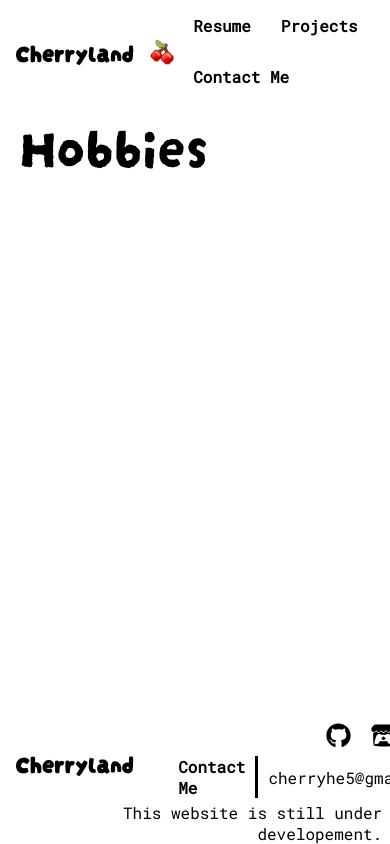
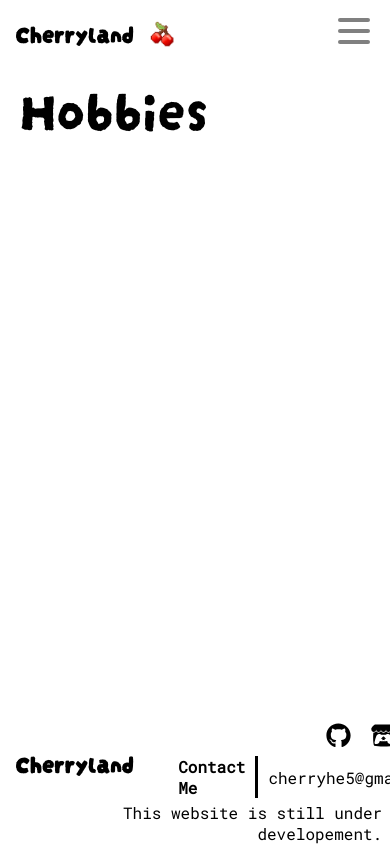
Before and after one commit to qhe1332/Personal-Website, a React (Create React App) app: page /hobbies in a window 390 px wide. Built offline with nearby package versions, Linux system fonts and the light colour scheme.

Commit message:
mobile enhancement

```diff
--- a/src/App.js
+++ b/src/App.js
@@ -4,7 +4,7 @@ import './App.css';
 import Navbar from "./components/navbar";
 
 import Homepage from "./pages/homepage";
-import Projects from "./pages/projects";
+import Portfolio from "./pages/portfolio";
 import Media from "./pages/media";
 import Hobbies from "./pages/hobbies";
 import ContactMe from "./pages/contactMe";
@@ -14,7 +14,7 @@ function App() {
     <Router>
       <Routes>
         <Route path='/' element={<Homepage/>} />
-        <Route path='/projects' element={<Projects/>} />
+        <Route path='/portfolio' element={<Portfolio/>} />
         <Route path='/media' element={<Media/>} />
         <Route path='/hobbies' element={<Hobbies/>} />
         <Route path='/contact' element={<ContactMe/>} />
--- a/src/components/navbar.js
+++ b/src/components/navbar.js
@@ -1,6 +1,8 @@
 import React from "react";
 import { BrowserRouter as Router, Routes, Route, Link, NavLink } from "react-router-dom";
 import cherry from "../assets/cherry.png"
+import NavRight from "./navbarRight"
+import NavHamburger from "./navbarHamburger"
 
 function Navbar(prop) {
     return (
@@ -9,12 +11,8 @@ function Navbar(prop) {
                 <li id={prop.white}><Link className="homeButton" to="/">Cherryland</Link></li>
                 <img id="logo" src={cherry} />
             </div>
-            <div className="nav-right">
-                <li id={prop.white}><Link to="https://drive.google.com/file/d/1rP76UZFixkdj-QWAM4suOEaTwUEccaLI/view?usp=sharing" target="_blank">Resume</Link></li>
-                <li id={prop.white}><Link to="/projects">Projects</Link></li>
-                {/* <li><Link to="/hobbies">Hobbies</Link></li> */}
-                <li id={prop.white}><Link to="/contact">Contact Me</Link></li>
-            </div>
+            <NavHamburger/>
+            <NavRight white={prop.white}/>
         </nav>
     );
 }
--- /dev/null
+++ b/src/components/navbarHamburger.js
@@ -0,0 +1,26 @@
+import React, { useState } from "react";
+import { BrowserRouter as Router, Routes, Route, Link, NavLink } from "react-router-dom";
+
+var color = "black";
+const divStyle = {
+    backgroundColor: ({ color } ? 'gray' : 'black'),
+};
+
+function NavHamburger(prop) {
+    const [open, setOpen] = useState(false);
+    console.log(color);
+    if(open == true){
+        color = "gray";
+    } else {
+        color = "black";
+    }
+    return (
+        <div className="hamburger" open={open} onClick={() => setOpen(!open)}>
+            <div style={divStyle}/>
+            <div style={divStyle}/>
+            <div style={divStyle}/>
+        </div>
+    );
+}
+
+export default NavHamburger;
--- /dev/null
+++ b/src/components/navbarRight.js
@@ -0,0 +1,15 @@
+import React from "react";
+import { BrowserRouter as Router, Routes, Route, Link, NavLink } from "react-router-dom";
+
+function NavRight(prop) {
+    return (
+        <div className="nav-right">
+            <li id={prop.white}><Link to="https://drive.google.com/file/d/1rP76UZFixkdj-QWAM4suOEaTwUEccaLI/view?usp=sharing" target="_blank">Resume</Link></li>
+            <li id={prop.white}><Link to="/portfolio">Portfolio</Link></li>
+            {/* <li><Link to="/hobbies">Hobbies</Link></li> */}
+            <li id={prop.white}><Link to="/contact">Contact Me</Link></li>
+        </div>
+    );
+}
+
+export default NavRight;
--- a/src/index.css
+++ b/src/index.css
@@ -50,6 +50,7 @@ code {
   justify-content: space-between;
   align-items: center;
   width: 100%;
+  z-index: 1;
 }
 
 .nav li {
@@ -97,6 +98,52 @@ code {
   background: url(./assets/cherrywhite.png);
 }
 
+.hamburger {
+  width: 2rem;
+  height: 2rem;
+  position: fixed;
+  top: 15px;
+  right: 20px;
+  z-index: 200;
+  display: flex;
+  justify-content: space-around;
+  flex-flow: column nowrap;
+}
+.hamburger div{
+  width: 2rem;
+  height: 0.25rem;
+  border-radius: 10px;
+}
+
+@media screen and (max-width: 600px) {
+  .nav{
+    z-index: 100;
+  }
+  .nav-right{
+    display: none;
+    flex-flow: column nowrap;
+    background-color: #ECFAFF;
+    position: fixed;
+    top: 0;
+    right: 0;
+    height: 100vh;
+    width: 300px;
+    padding-top: 3.5rem;
+    z-index: 100;
+  }
+  .nav li {
+    display: block;
+    width: 100%;
+  }
+  .projectSection-container {
+    margin: 0vw 10vw;
+    /*top-bottom left-right*/
+  }
+  .cardSlider-wrapper {
+    border: solid black;
+  }
+}
+
 /*--Home--*/
 /* .max-width{
   max-width: 1200px;
@@ -120,7 +167,7 @@ code {
 
 .subTitle {
   font-family: RobotoMono-Regular;
-  font-size: 1.3em;
+  font-size: 1.5em;
   text-align: left;
   color: #545454;
 }
@@ -157,14 +204,33 @@ code {
 }
 
 .intro {
-  margin: 15vw 35vw 0vw 10vw;
+  margin: 10vw 35vw 0vw 10vw;
   /*top right bottom left*/
-
 }
-
 .intro-top {
   display: flex;
   flex-direction: row;
+}
+.intro-top .title br{
+  display: none;
+}
+@media screen and (max-width: 900px) {
+  .intro-top .title br{
+    display: block;
+  }
+}
+@media screen and (max-width: 600px) {
+  .intro {
+    margin: 10vw;
+  }
+  .intro-top .title{
+    width: 60%
+  }
+}
+@media screen and (max-width: 360px) {
+  .title{
+    font-size: 3em;
+  }
 }
 
 b {
@@ -180,6 +246,25 @@ b.big {
 b.small {
   font-family: Darumadrop;
   font-size: 1.5em;
+}
+
+.contactButton {
+  background-color: black;
+  border-radius: 30px 5px;
+  font-family: Darumadrop;
+  font-size: 1.5em;
+  padding: 10px 20px;
+  width: fit-content;
+}
+.contactButton a{
+  text-decoration: none;
+  color: white;
+}
+.contactButton:hover{
+  background-color: white;
+}
+.contactButton:hover a{
+  color: black;
 }
 
 .animation {
@@ -274,14 +359,16 @@ b.small {
   width: 37vw;
   height: 50vh;
   left: -15vw;
+  z-index: -1;
 }
 
 #cloud2 {
   background-image: url(./assets/cloud2.png);
-  height: 97vh;
-  width: 150vw;
-  margin-left: 30vw;
-  background-size: 68%;
+  height: 50vw;
+  width: 100vw;
+  right: -30vw;
+  background-size: 100%;
+  z-index: -1;
 }
 
 #cloud3 {
@@ -515,6 +602,10 @@ b.small {
   color: #63a6d4;
 }
 @media screen and (max-width: 600px) {
+  .projectSection-container {
+    margin: 0vw 10vw;
+    /*top right bottom left*/
+  }
   .contactBlock{
     flex-direction: column;
     height: 90vh;
--- a/src/pages/homepage.js
+++ b/src/pages/homepage.js
@@ -1,11 +1,14 @@
 import React, { useState, useEffect }from "react";
 import { Parallax, ParallaxLayer, IParallax } from "@react-spring/parallax";
+import { BrowserRouter as Router, Routes, Route, Link, NavLink } from "react-router-dom";
 import shin from "../assets/shin.png";
 import shinShadow from "../assets/shinShadow.png";
 import Footer from "../components/footer"
 const Navbar = React.lazy(() => import("../components/navbar"));
+const NavRight = React.lazy(() => import("../components/navbarRight"));
 const Project = React.lazy(() => import("../components/projectSection"));
 const Journey = React.lazy(() => import("../components/journeySection"));
+
 
 
 function Homepage(prop)
@@ -27,18 +30,6 @@ function Homepage(prop)
                 <ParallaxLayer offset={0.2} speed={1.7}>
                     <div className="animation-layer" id="cloud3"></div>
                 </ParallaxLayer>
-                <ParallaxLayer offset={0} speed={0.3}>
-                    <div className="intro">
-                        <div className="intro-top">
-                            <h1 className="title">Hello, I'm Cherry!</h1>
-                            <span id="shin">
-                                <img className="pixelart" id="shinShadow" src={shinShadow}/>
-                                <img className="pixelart" id="shinSpritesheet" src={shin}/>
-                            </span>
-                        </div>
-                        <h4>I'm a self-motivated <b>WEB DEVELOPER</b> who  is passionate about building user-centered applications. I am familar with React.js, HTML/CSS, Javascript, p5.js, Unity, and Java. I also have skills in Adobe Suite.</h4>
-                    </div>
-                </ParallaxLayer>
                 <ParallaxLayer offset={0.7} speed={1.0}>
                     <div className="animation-layer" id="cloud1"></div>
                 </ParallaxLayer>
@@ -50,6 +41,20 @@ function Homepage(prop)
                 </ParallaxLayer>
                 <ParallaxLayer offset={0} speed={0.3}>
                     <Navbar white="whitecover"/>
+                    <div className="intro">
+                        <div className="intro-top">
+                            <h1 className="title">Hello, <br></br>I'm Cherry!</h1>
+                            <span id="shin">
+                                <img className="pixelart" id="shinShadow" src={shinShadow}/>
+                                <img className="pixelart" id="shinSpritesheet" src={shin}/>
+                            </span>
+                        </div>
+                        <h4>I'm a self-motivated <b>WEB DEVELOPER</b> who  is passionate about building user-centered applications. I am familar with React.js, HTML/CSS, Javascript, p5.js, Unity, and Java. I also have skills in Adobe Suite.</h4>
+                        <div className="contactButton"><Link to="/contact">Get in Touch! -&gt;</Link></div>
+                    </div>
+                </ParallaxLayer>
+                <ParallaxLayer sticky={{ start: 1, end: 3.5 }} speed={0.3}>
+                    <NavRight white="whitecover"/>
                 </ParallaxLayer>
                 <ParallaxLayer offset={1.05} speed={1.7}>
                     <div className="animation-layer" id="cloud6"></div>
--- a/src/pages/projects.js
+++ b/src/pages/portfolio.js
@@ -19,13 +19,13 @@ import shiro from "../assets/shiro.png"
 import shadow from "../assets/shinShadow.png";
 
 
-function Projects(prop) {
+function Portfolio(prop) {
     return (
         <div className="page" id="project-page">
             <Navbar />
             <div className="page-contents">
                 <div className="titleblock">
-                    <div className="title">Projects</div>
+                    <div className="title">My Portfolio</div>
                     <span id="shiro">
                         <img className="pixelart" id="shiroShadow" src={shadow} />
                         <img className="pixelart" id="shiroSpritesheet" src={shiro} />
@@ -67,4 +67,4 @@ function Projects(prop) {
     );
 }
 
-export default Projects;
+export default Portfolio;
```
